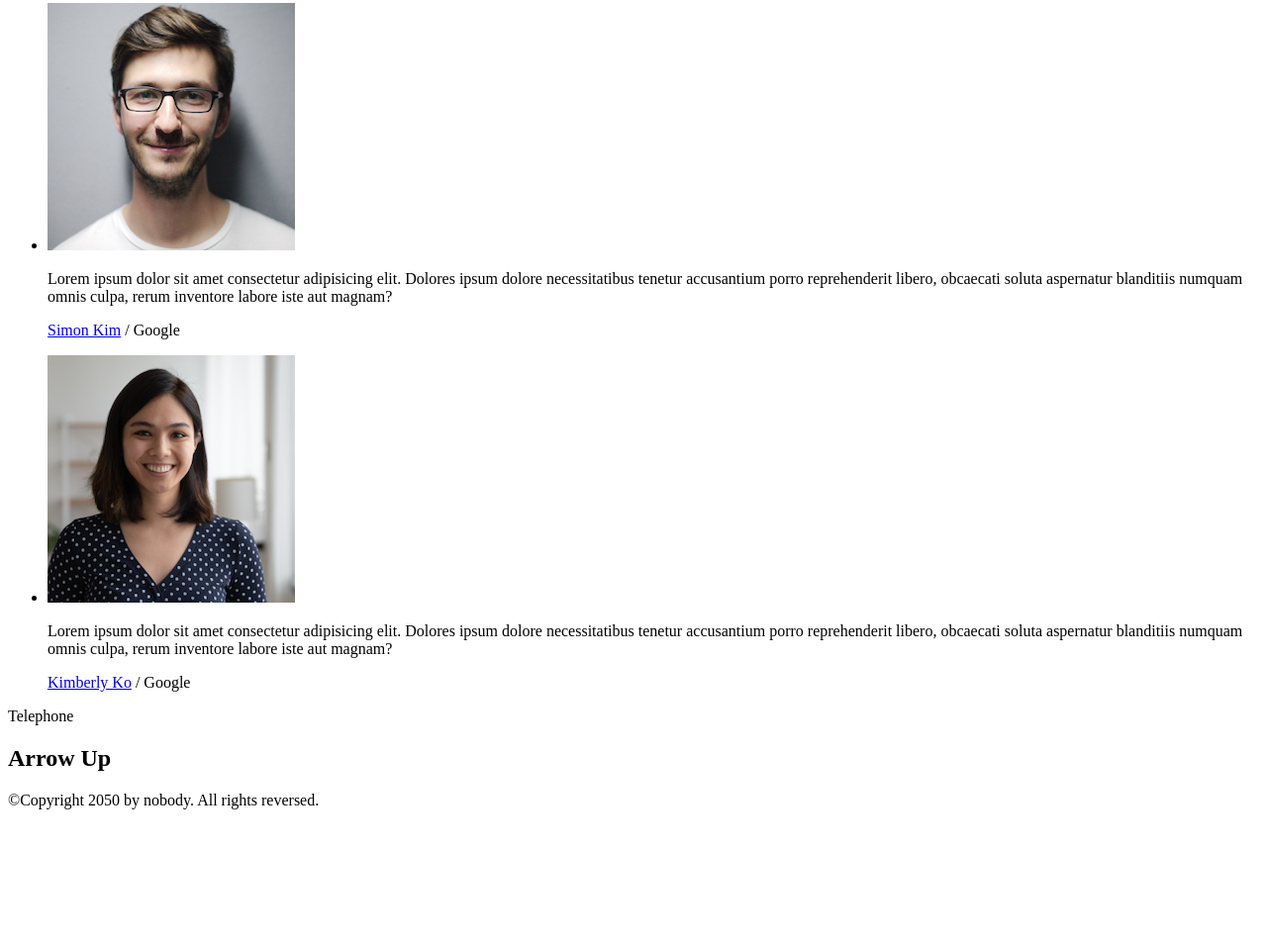
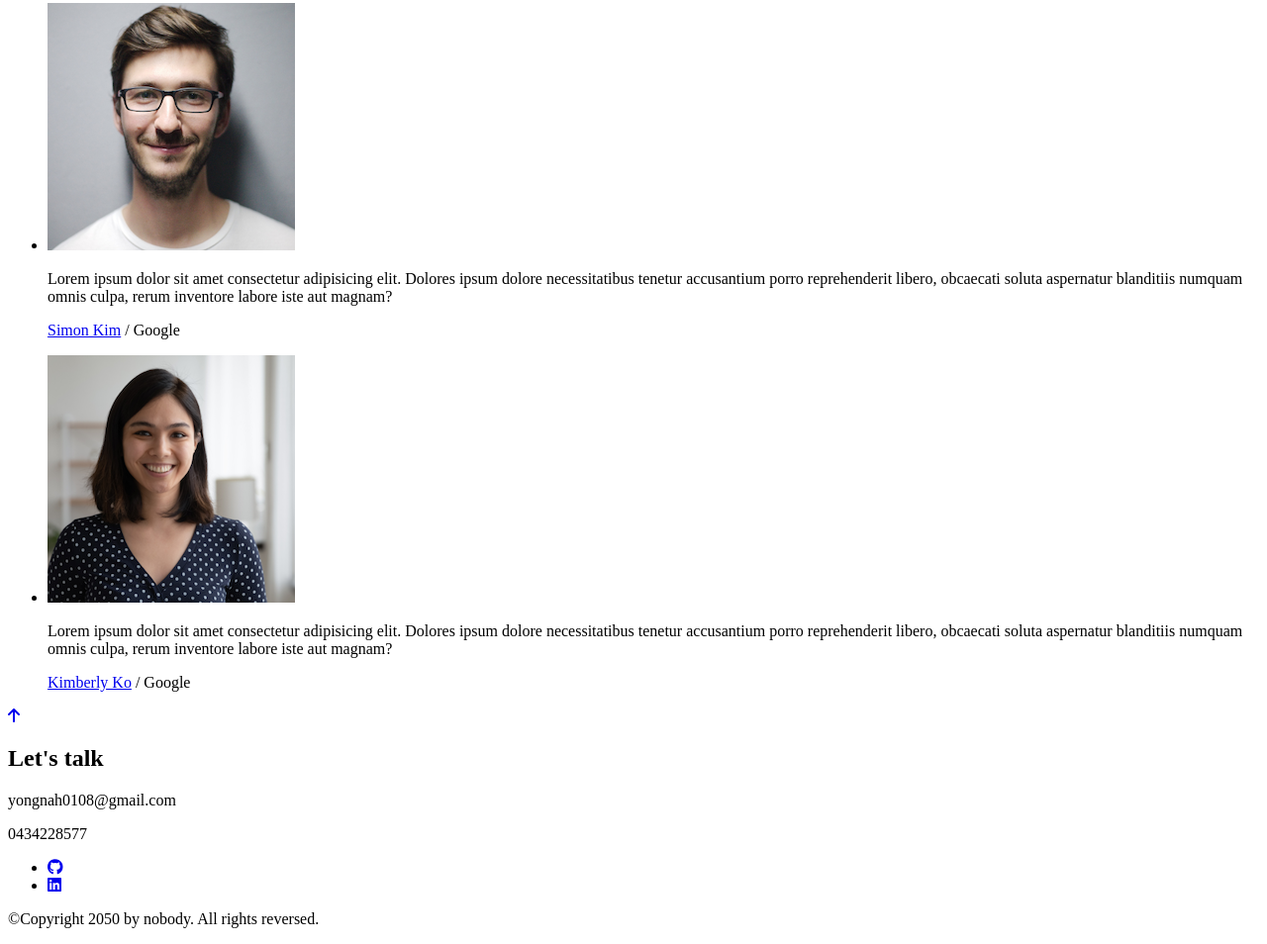
Before and after one commit to Yong4016/my_portfolio, a plain HTML site: page index.html in a window 1280 px wide. Shown: the part 6444-7398 px from the top of the page at 99% size. Before the commit the page ends 7278 px from the top, so only its background shows below. Drawn offline with Linux system fonts and the light colour scheme.

Commit message:
HTML-Footer

```diff
--- a/index.html
+++ b/index.html
@@ -431,15 +431,40 @@
           </li>
         </ul>
       </section>
-      <!-- Contact -->
-      <section id="contact">Telephone</section>
       <!-- Arrow Up -->
       <aside>
-        <h2>Arrow Up</h2>
+        <a
+          href="#"
+          title="back to top"
+          ><i class="fa-solid fa-arrow-up"></i
+        ></a>
       </aside>
     </main>
     <!-- Footer -->
-    <footer>
+    <footer id="contact">
+      <h2>Let's talk</h2>
+      <p>yongnah0108@gmail.com</p>
+      <p>0434228577</p>
+      <ul>
+        <li>
+          <a
+            href="https://github.com/Yong4016"
+            target="_blank"
+            title="Github link"
+          >
+            <i class="fa-brands fa-github"></i
+          ></a>
+        </li>
+        <li>
+          <a
+            href="https://www.linkedin.com/in/yong4016/"
+            target="_blank"
+            title="Linkedin link"
+          >
+            <i class="fa-brands fa-linkedin"></i
+          ></a>
+        </li>
+      </ul>
       <p>©Copyright 2050 by nobody. All rights reversed.</p>
     </footer>
   </body>
```
